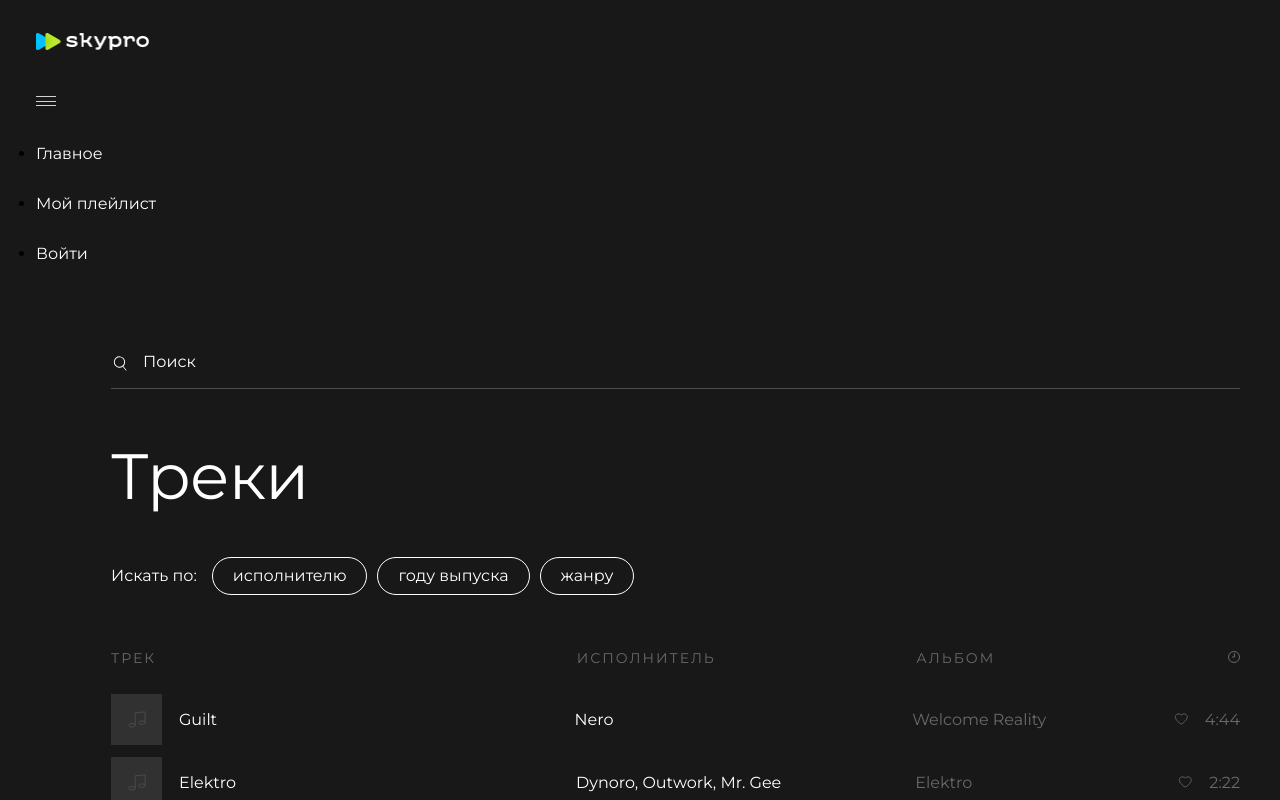
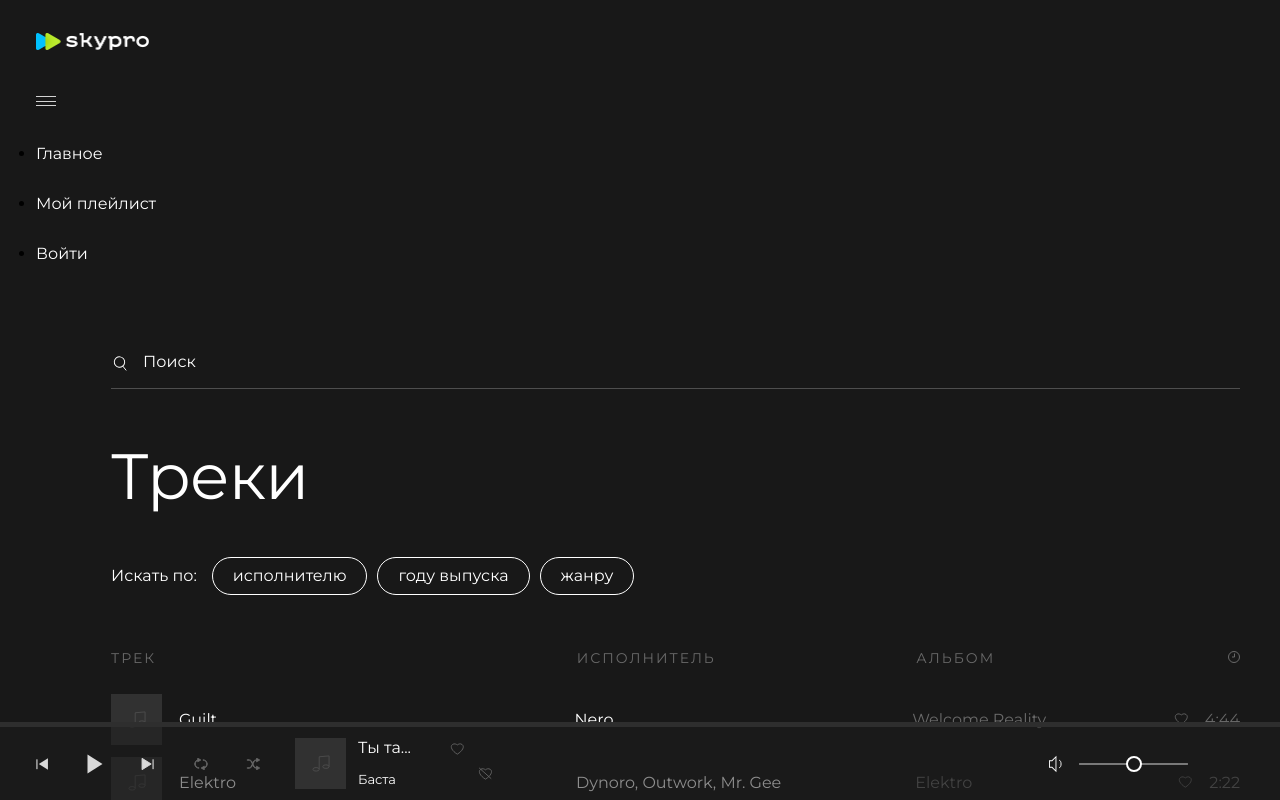
Before and after one commit to dianagrebennikova/skypro-music, a Next.js app: page / in a window 1280 px wide. Built offline with nearby package versions, Linux system fonts and the light colour scheme.

Commit message:
hw-1: верстка sidebar и исправление Image

```diff
--- a/src/app/page.module.css
+++ b/src/app/page.module.css
@@ -4,3 +4,38 @@
   overflow: hidden;
   background-color: #383838;
 }
+.container {
+  max-width: 1920px;
+  height: 100vh;
+  margin: 0 auto;
+  position: relative;
+  background-color: #181818;
+}
+
+.main {
+  -webkit-box-flex: 1;
+  -ms-flex: 1 1 auto;
+  flex: 1 1 auto;
+  display: -webkit-box;
+  display: -ms-flexbox;
+  display: flex;
+  -ms-flex-wrap: wrap;
+  flex-wrap: wrap;
+  -webkit-box-pack: justify;
+  -ms-flex-pack: justify;
+  justify-content: space-between;
+}
+
+
+.btn-text {
+  &:hover {
+    border-color: #d9b6ff;
+    color: #d9b6ff;
+    cursor: pointer;
+  }
+  &:active {
+    border-color: #ad61ff;
+    color: #ad61ff;
+    cursor: pointer;
+  }
+}
--- a/src/app/page.tsx
+++ b/src/app/page.tsx
@@ -1,22 +1,20 @@
-
-import Link from 'next/link'
-import './page.css';
 import styles from './page.module.css'
 import Navigation from '@/components/Navigation/Navigation';
 import Centerblock from '@/components/Centerblock/Centerblock'
 import Sidebar from '@/components/Sidebar/Sidebar';
+import Bar from '@/components/Bar/Bar';
 
 export default function Home() {
   return (
     <div className={styles.wrapper}>
-      <div className={'container'}>
-        <main className={'main'}>
+      <div className={styles.container}>
+        <main className={styles.main}>
           <Navigation />
           <Centerblock />
           <Sidebar />
         </main>
-
-        <footer className="footer"></footer>
+        <Bar />
+        <footer className={styles.footer}></footer>
       </div>
     </div>
   );
--- a/src/components/Bar/Bar.tsx
+++ b/src/components/Bar/Bar.tsx
@@ -26,61 +26,61 @@ export default function Bar(){
                       <use xlinkHref="/img/icon/sprite.svg#icon-next"></use>
                     </svg>
                   </div>
-                  <div className={'player__btnRepeat btnIcon'}>
-                    <svg className={'player__btnRepeatSvg'}>
+                  <div className={classnames(styles.player__btnRepeat, styles.btnIcon)}>
+                    <svg className={styles.player__btnRepeatSvg}>
                       <use xlinkHref="/img/icon/sprite.svg#icon-repeat"></use>
                     </svg>
                   </div>
-                  <div className={'player__btnShuffle btnIcon'}>
-                    <svg className={'player__btnShuffleSvg'}>
+                  <div className={classnames(styles.player__btnShuffle, styles.btnIcon)}>
+                    <svg className={styles.player__btnShuffleSvg}>
                       <use xlinkHref="/img/icon/sprite.svg#icon-shuffle"></use>
                     </svg>
                   </div>
                 </div>
 
-                <div className={'player__trackPlay'}>
-                  <div className={'trackPlay__contain'}>
-                    <div className={'trackPlay__image'}>
-                      <svg className={'trackPlay__svg'}>
+                <div className={styles.player__trackPlay}>
+                  <div className={styles.trackPlay__contain}>
+                    <div className={styles.trackPlay__image}>
+                      <svg className={styles.trackPlay__svg}>
                         <use xlinkHref="/img/icon/sprite.svg#icon-note"></use>
                       </svg>
                     </div>
-                    <div className={'trackPlay__author'}>
-                      <Link className={'trackPlay__authorLink'} href="">
+                    <div className={styles.trackPlay__author}>
+                      <Link className={styles.trackPlay__authorLink} href="">
                         Ты та...
                       </Link>
                     </div>
-                    <div className={'trackPlay__album'}>
-                      <Link className={'trackPlay__albumLink'} href="">
+                    <div className={styles.trackPlay__album}>
+                      <Link className={styles.trackPlay__albumLink} href="">
                         Баста
                       </Link>
                     </div>
                   </div>
 
-                  <div className={'trackPlay__dislike'}>
-                    <div className={'player__btnShuffle btnIcon'}>
-                      <svg className={'trackPlay__likeSvg'}>
+                  <div className={styles.trackPlay__dislike}>
+                    <div className={classnames(styles.player__btnShuffle, styles.btnIcon)}>
+                      <svg className={styles.trackPlay__likeSvg}>
                         <use xlinkHref="/img/icon/sprite.svg#icon-like"></use>
                       </svg>
                     </div>
-                    <div className={'trackPlay__dislike btnIcon'}>
-                      <svg className={'trackPlay__dislikeSvg'}>
+                    <div className={classnames(styles.trackPlay__dislike, styles.btnIcon)}>
+                      <svg className={styles.trackPlay__dislikeSvg}>
                         <use xlinkHref="/img/icon/sprite.svg#icon-dislike"></use>
                       </svg>
                     </div>
                   </div>
                 </div>
               </div>
-              <div className={'bar__volumeBlock'}>
-                <div className={'volume__content'}>
-                  <div className={'volume__image'}>
-                    <svg className={'volume__svg'}>
+              <div className={styles.bar__volumeBlock}>
+                <div className={styles.volume__content}>
+                  <div className={styles.volume__image}>
+                    <svg className={styles.volume__svg}>
                       <use xlinkHref="/img/icon/sprite.svg#icon-volume"></use>
                     </svg>
                   </div>
-                  <div className={'volume__progress btn'}>
+                  <div className={classnames(styles.volume__progress, styles.btn)}>
                     <input
-                      className={'volume__progressLine btn'}
+                      className={classnames(styles.volume__progressLine, styles.btn)}
                       type="range"
                       name="range"
                     />
--- a/src/app/page.css
+++ b/src/components/Bar/bar.module.css
@@ -1,38 +1,4 @@
-
-
-  .container {
-    max-width: 1920px;
-    height: 100vh;
-    margin: 0 auto;
-    position: relative;
-    background-color: #181818;
-  }
-
-  .main {
-    -webkit-box-flex: 1;
-    -ms-flex: 1 1 auto;
-    flex: 1 1 auto;
-    display: -webkit-box;
-    display: -ms-flexbox;
-    display: flex;
-    -ms-flex-wrap: wrap;
-    flex-wrap: wrap;
-    -webkit-box-pack: justify;
-    -ms-flex-pack: justify;
-    justify-content: space-between;
-  }
-
-
-
-
-
-
-
-
-
-
-
-  .bar {
+.bar {
     position: absolute;
     bottom: 0;
     left: 0;
@@ -85,7 +51,6 @@
     -ms-flex-pack: start;
     justify-content: flex-start;
   }
-
   .bar__volumeBlock {
     width: auto;
     display: -webkit-box;
@@ -380,16 +345,3 @@
     stroke: #ffffff;
     cursor: pointer;
   }
-
-  .btn-text {
-    &:hover {
-      border-color: #d9b6ff;
-      color: #d9b6ff;
-      cursor: pointer;
-    }
-    &:active {
-      border-color: #ad61ff;
-      color: #ad61ff;
-      cursor: pointer;
-    }
-  }
--- a/src/components/Sidebar/Sidebar.tsx
+++ b/src/components/Sidebar/Sidebar.tsx
@@ -22,7 +22,7 @@ export default function Sidebar(){
                   src="/img/playlist01.png"
                   alt="day's playlist"
                   width={250}
-                  height={170}
+                  height={150}
                 />
               </Link>
             </div>
@@ -33,7 +33,7 @@ export default function Sidebar(){
                   src="/img/playlist02.png"
                   alt="day's playlist"
                   width={250}
-                  height={170}
+                  height={150}
                 />
               </Link>
             </div>
@@ -44,7 +44,7 @@ export default function Sidebar(){
                   src="/img/playlist03.png"
                   alt="day's playlist"
                   width={250}
-                  height={170}
+                  height={150}
                 />
               </Link>
             </div>
--- a/src/components/Sidebar/sidebar.module.css
+++ b/src/components/Sidebar/sidebar.module.css
@@ -81,6 +81,6 @@
   }
 
   .sidebar__img {
-    width: 100%;
+
     height: auto;
   }
```
Also changed, not shown: src/components/Bar/bar.modules.css (deleted).
